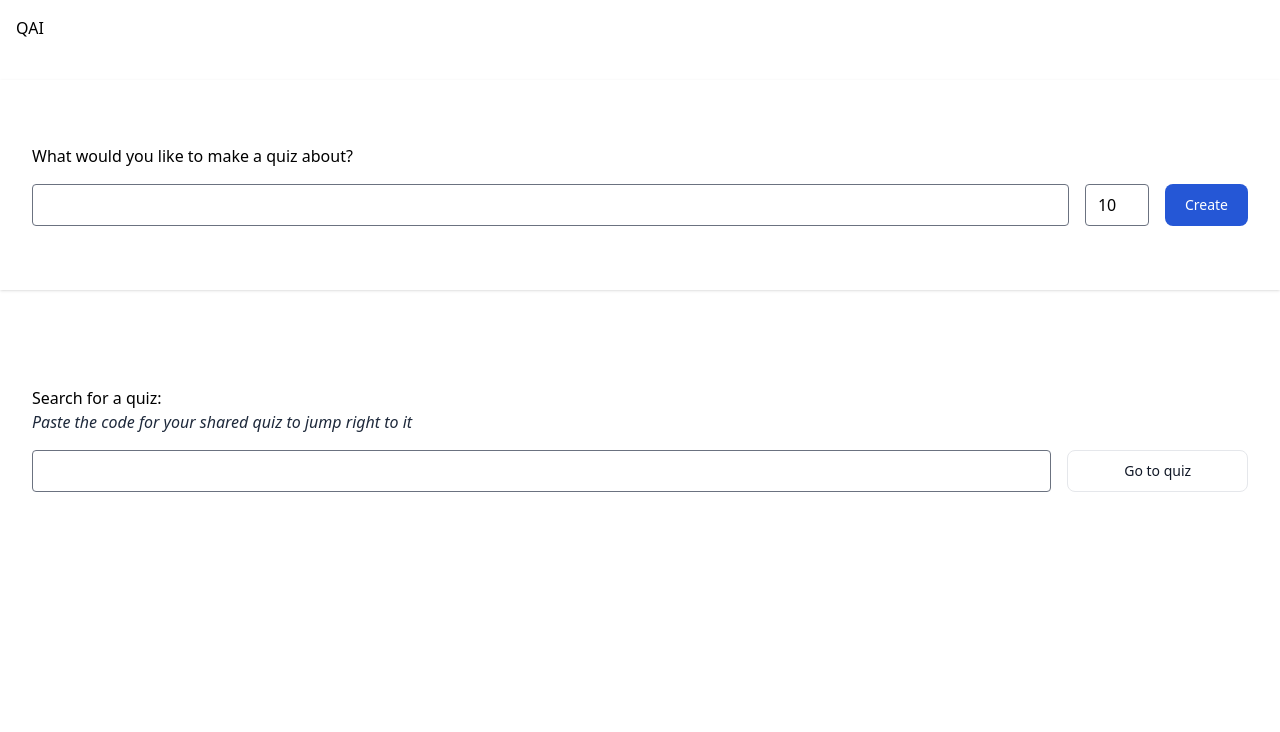
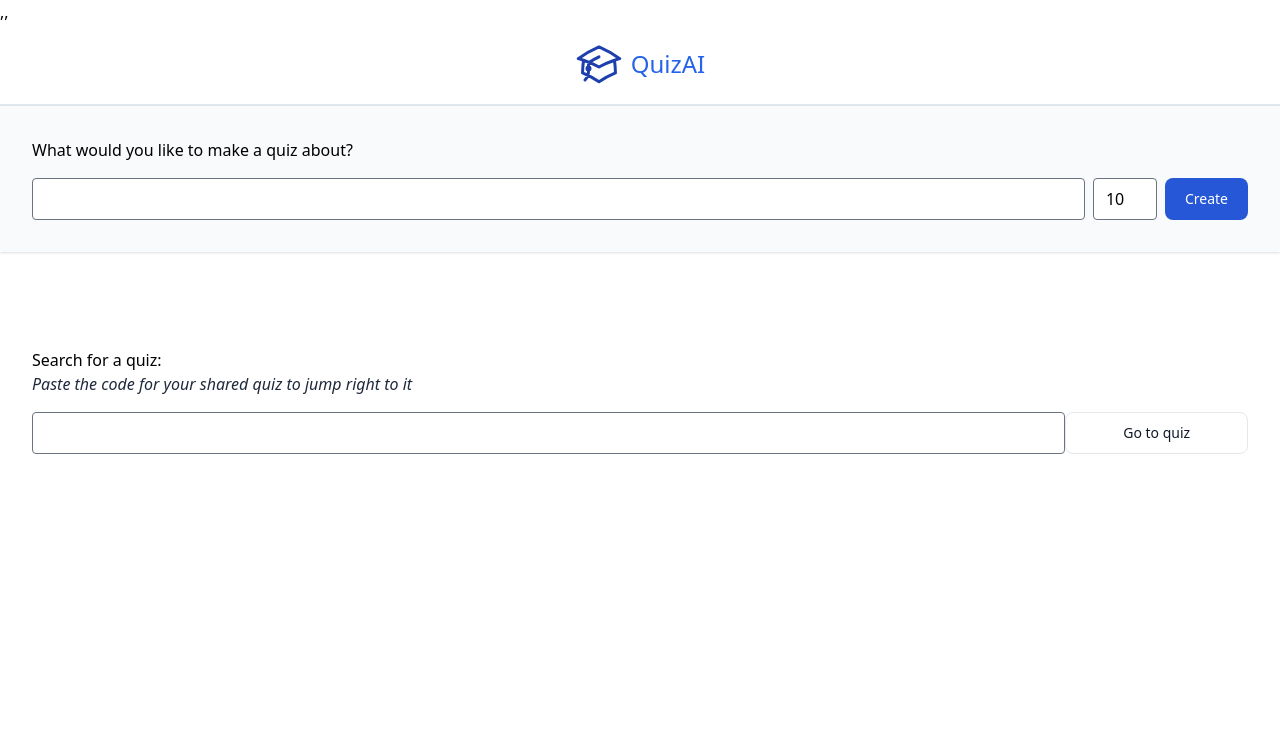
Before and after one commit to thisisthemurph/quizai, a FastAPI app: page / in a window 1280 px wide. Shown: the top 732 px of the page. After the commit the page ends 454 px from the top, so only its background shows below. Run offline with FastAPI, Linux system fonts and the light colour scheme; parts of the project's set-up code (start-up, migrations or seed data) failed here and were passed over; some libraries are stand-ins or nearby versions.

Commit message:
Restyling

```diff
--- a/static/css/app.css
+++ b/static/css/app.css
@@ -715,6 +715,14 @@ input[type="text"],
   position: static;
 }
 
+.z-10 {
+  z-index: 10;
+}
+
+.z-50 {
+  z-index: 50;
+}
+
 .mx-auto {
   margin-left: auto;
   margin-right: auto;
@@ -772,6 +780,14 @@ input[type="text"],
   height: 16rem;
 }
 
+.h-16 {
+  height: 4rem;
+}
+
+.h-12 {
+  height: 3rem;
+}
+
 .w-16 {
   width: 4rem;
 }
@@ -794,6 +810,10 @@ input[type="text"],
 
 .w-full {
   width: 100%;
+}
+
+.w-12 {
+  width: 3rem;
 }
 
 .flex-none {
@@ -820,6 +840,10 @@ input[type="text"],
 
 .justify-end {
   justify-content: flex-end;
+}
+
+.justify-center {
+  justify-content: center;
 }
 
 .justify-between {
@@ -856,6 +880,14 @@ input[type="text"],
   border-width: 1px;
 }
 
+.border-2 {
+  border-width: 2px;
+}
+
+.border-b-2 {
+  border-bottom-width: 2px;
+}
+
 .border-blue-200 {
   --tw-border-opacity: 1;
   border-color: rgb(191 219 254 / var(--tw-border-opacity));
@@ -864,6 +896,21 @@ input[type="text"],
 .border-blue-600 {
   --tw-border-opacity: 1;
   border-color: rgb(37 99 235 / var(--tw-border-opacity));
+}
+
+.border-slate-600 {
+  --tw-border-opacity: 1;
+  border-color: rgb(71 85 105 / var(--tw-border-opacity));
+}
+
+.border-slate-400 {
+  --tw-border-opacity: 1;
+  border-color: rgb(148 163 184 / var(--tw-border-opacity));
+}
+
+.border-slate-200 {
+  --tw-border-opacity: 1;
+  border-color: rgb(226 232 240 / var(--tw-border-opacity));
 }
 
 .bg-blue-200 {
@@ -889,6 +936,11 @@ input[type="text"],
 .bg-yellow-300 {
   --tw-bg-opacity: 1;
   background-color: rgb(253 224 71 / var(--tw-bg-opacity));
+}
+
+.bg-blue-300 {
+  --tw-bg-opacity: 1;
+  background-color: rgb(147 197 253 / var(--tw-bg-opacity));
 }
 
 .p-1 {
@@ -939,6 +991,14 @@ input[type="text"],
 
 .pr-4 {
   padding-right: 1rem;
+}
+
+.pb-16 {
+  padding-bottom: 4rem;
+}
+
+.pt-8 {
+  padding-top: 2rem;
 }
 
 .text-center {
@@ -997,10 +1057,36 @@ input[type="text"],
   color: rgb(255 255 255 / var(--tw-text-opacity));
 }
 
+.text-blue-300 {
+  --tw-text-opacity: 1;
+  color: rgb(147 197 253 / var(--tw-text-opacity));
+}
+
+.text-blue-600 {
+  --tw-text-opacity: 1;
+  color: rgb(37 99 235 / var(--tw-text-opacity));
+}
+
+.text-blue-800 {
+  --tw-text-opacity: 1;
+  color: rgb(30 64 175 / var(--tw-text-opacity));
+}
+
 .shadow {
   --tw-shadow: 0 1px 3px 0 rgb(0 0 0 / 0.1), 0 1px 2px -1px rgb(0 0 0 / 0.1);
   --tw-shadow-colored: 0 1px 3px 0 var(--tw-shadow-color), 0 1px 2px -1px var(--tw-shadow-color);
   box-shadow: var(--tw-ring-offset-shadow, 0 0 #0000), var(--tw-ring-shadow, 0 0 #0000), var(--tw-shadow);
+}
+
+.shadow-xl {
+  --tw-shadow: 0 20px 25px -5px rgb(0 0 0 / 0.1), 0 8px 10px -6px rgb(0 0 0 / 0.1);
+  --tw-shadow-colored: 0 20px 25px -5px var(--tw-shadow-color), 0 8px 10px -6px var(--tw-shadow-color);
+  box-shadow: var(--tw-ring-offset-shadow, 0 0 #0000), var(--tw-ring-shadow, 0 0 #0000), var(--tw-shadow);
+}
+
+.shadow-red-400 {
+  --tw-shadow-color: #f87171;
+  --tw-shadow: var(--tw-shadow-colored);
 }
 
 .btn {
--- a/templates/base.html
+++ b/templates/base.html
@@ -1,4 +1,6 @@
-<!DOCTYPE html>
+{% from 'macros/icon.html' import icon %}
+
+<!DOCTYPE html>,,
 <html lang="en">
 <head>
     <meta charset="UTF-8">
@@ -7,8 +9,11 @@
     <script src="https://unpkg.com/htmx.org@1.9.4" integrity="sha384-zUfuhFKKZCbHTY6aRR46gxiqszMk5tcHjsVFxnUo8VMus4kHGVdIYVbOYYNlKmHV" crossorigin="anonymous"></script>
 </head>
 <body>
-    <header class="flex justify-between p-4 mb-6">
-        <h1 class="flex-none w-32">QAI</h1>
+    <header class="flex justify-center p-4 border-b-2 border-slate-200">
+        <a href="/" class="flex gap-2 items-center">
+            {{ icon('academic-cap', class='w-12 h-12 text-blue-800') }}
+            <h1 class="text-2xl text-blue-600">QuizAI</h1>
+        </a>
     </header>
 
     {% block content %}
--- a/templates/index.html
+++ b/templates/index.html
@@ -3,18 +3,16 @@
 
 {% block content %}
 <main>
-    <section class="w-full py-16 px-8 mx-auto shadow">
-        <form class="mx-auto" hx-post="/create" hx-target="#quiz" hx-indicator="#quiz-loading-indicator">
+    <form class="mx-auto shadow p-8 bg-slate-50" hx-post="/create" hx-target="#quiz" hx-indicator="#quiz-loading-indicator">
         <label for="q" class="inline-block mb-4">What would you like to make a quiz about?</label>
-            <div class="flex gap-4">
+        <div class="flex gap-2">
             <input type="text" id="q" name="q">
-                <input type="number" id="qn" name="qn" value="10" min="1" max="15" class="w-16">
+            <input type="number" id="qn" name="qn" value="10" min="1" max="15" class="w-16" title="Number of questions">
             <button type="submit" class="btn btn-primary" onclick="removeElement('find-quiz-form');">
                     Create
             </button>
         </div>
     </form>
-    </section>
 
     <section id="quiz" class="p-8 mt-16">
         {% include 'partials/find-quiz.html' %}
--- a/templates/partials/find-quiz.html
+++ b/templates/partials/find-quiz.html
@@ -1,7 +1,7 @@
 <form method="post" action="/find" id="find-quiz-form" class="flex flex-col">
     <label for="quiz-id">Search for a quiz:</label>
     <p class="text-slate-800 italic">Paste the code for your shared quiz to jump right to it</p>
-    <section class="flex gap-4 justify-between mt-4">
+    <section class="flex gap-2, justify-between mt-4">
         <input type="search" id="quiz-id" name="quiz_id">
         <button type="submit" class="btn btn-outline w-52">Go to quiz</button>
     </section>
```
Also changed, not shown: templates/icons/academic-cap.svg (added). Lines whose indentation alone changed are shown as unchanged.
